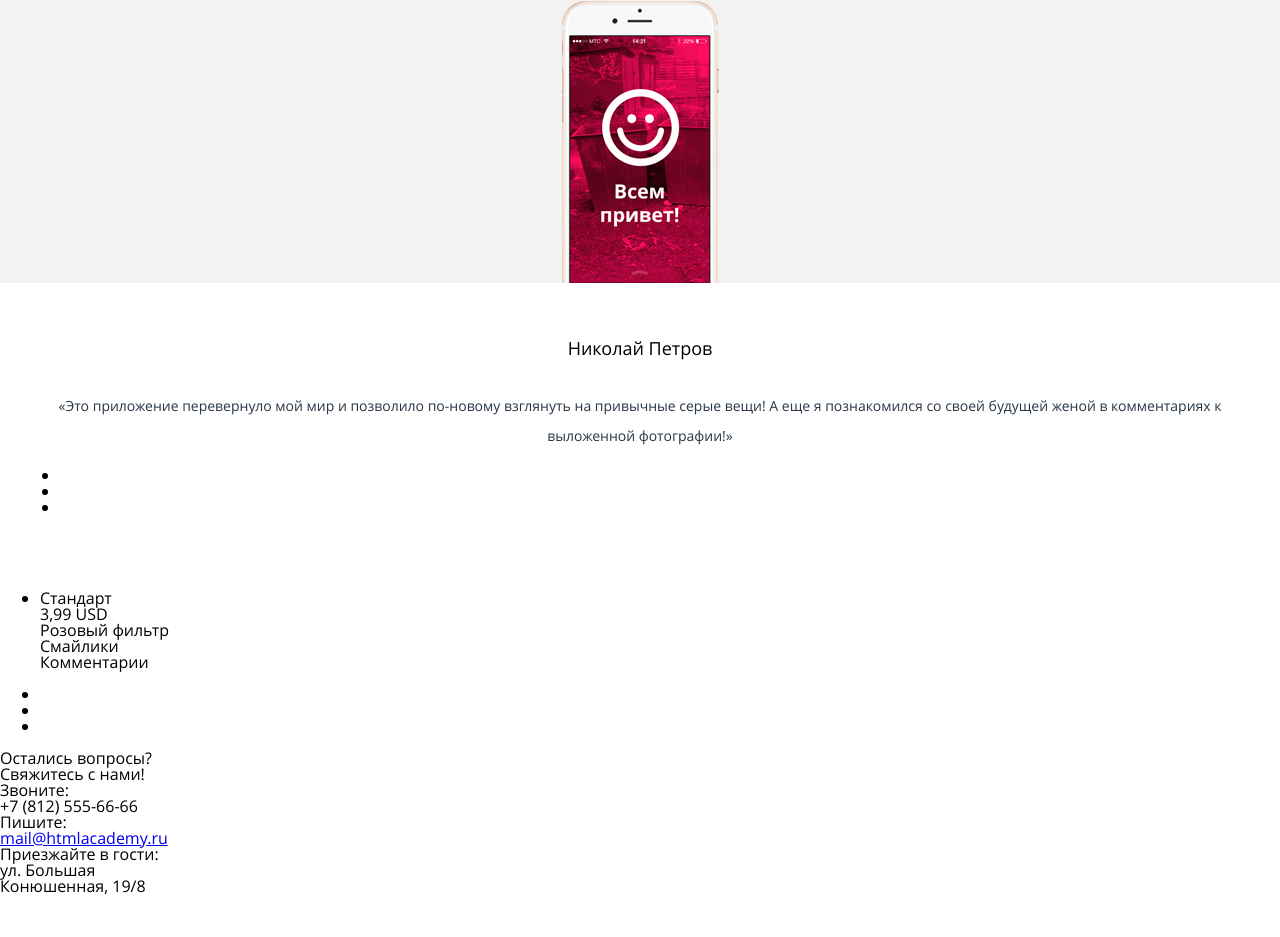
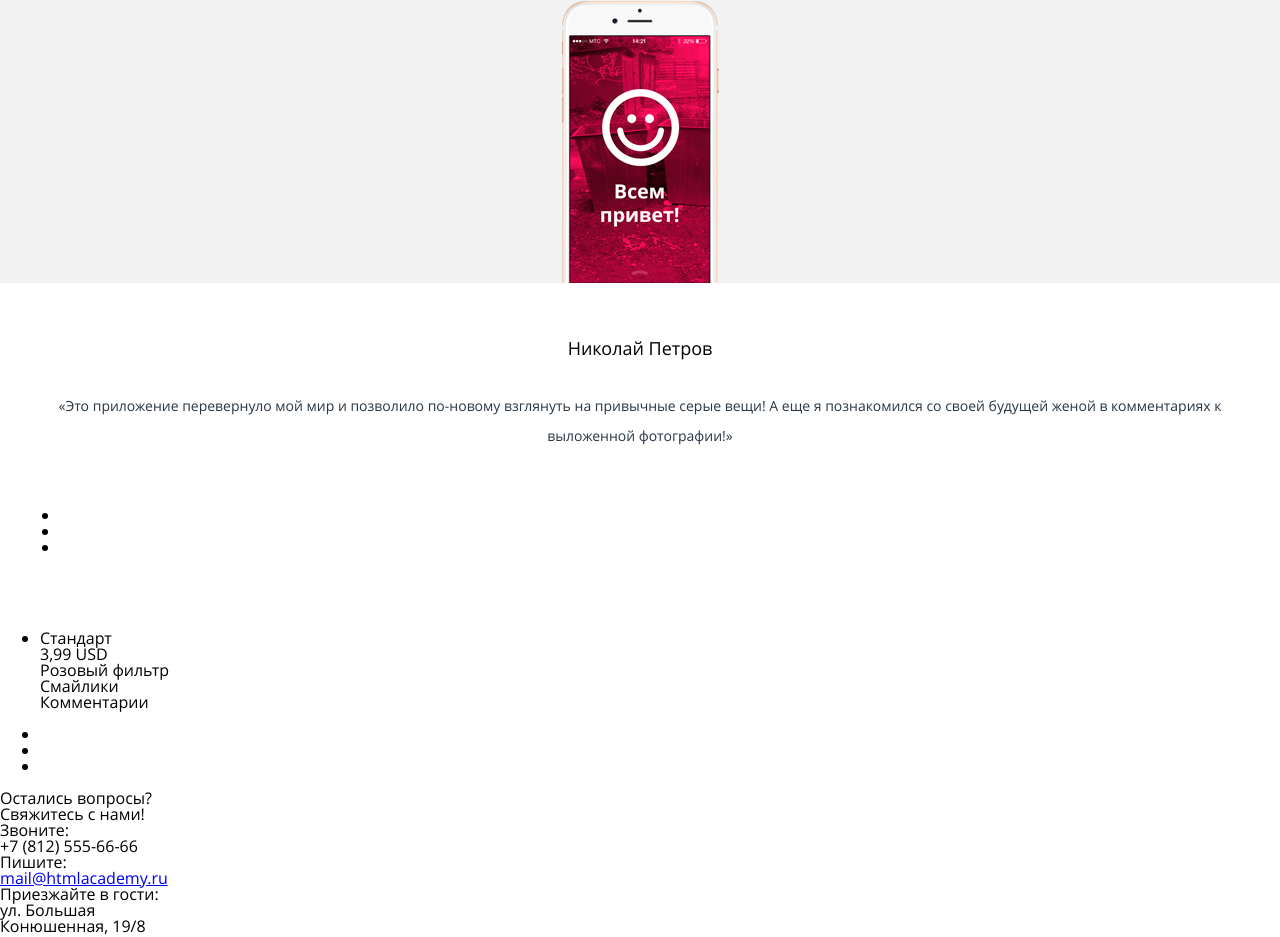
Before and after one commit to andr-off/30867-pink, a website: page index.html in a window 1280 px wide. Shown: the part 1512-2449 px from the top of the page. Before the commit the page ends 2409 px from the top, so only its background shows below. Drawn offline with nearby package versions, Linux system fonts and the light colour scheme; files that its build step writes are made by us from their sources.

Commit message:
Добавил padding для элемента reviews__toggles

```diff
--- a/sass/blocks/_reviews.scss
+++ b/sass/blocks/_reviews.scss
@@ -20,4 +20,8 @@
     line-height: 2.142857142857143;
     color: #283645;
   }
+
+  &__toggles {
+    padding-top: 40px;
+  }
 }
```
